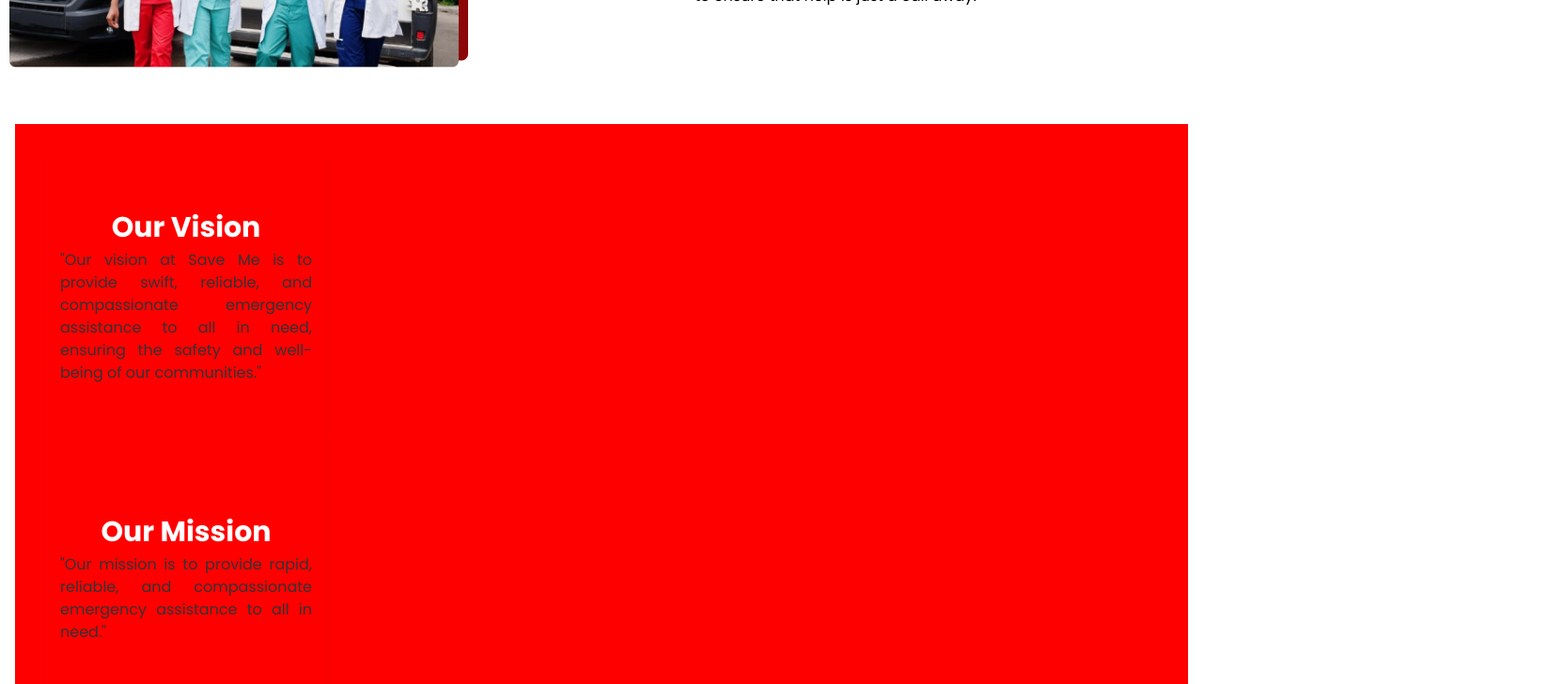
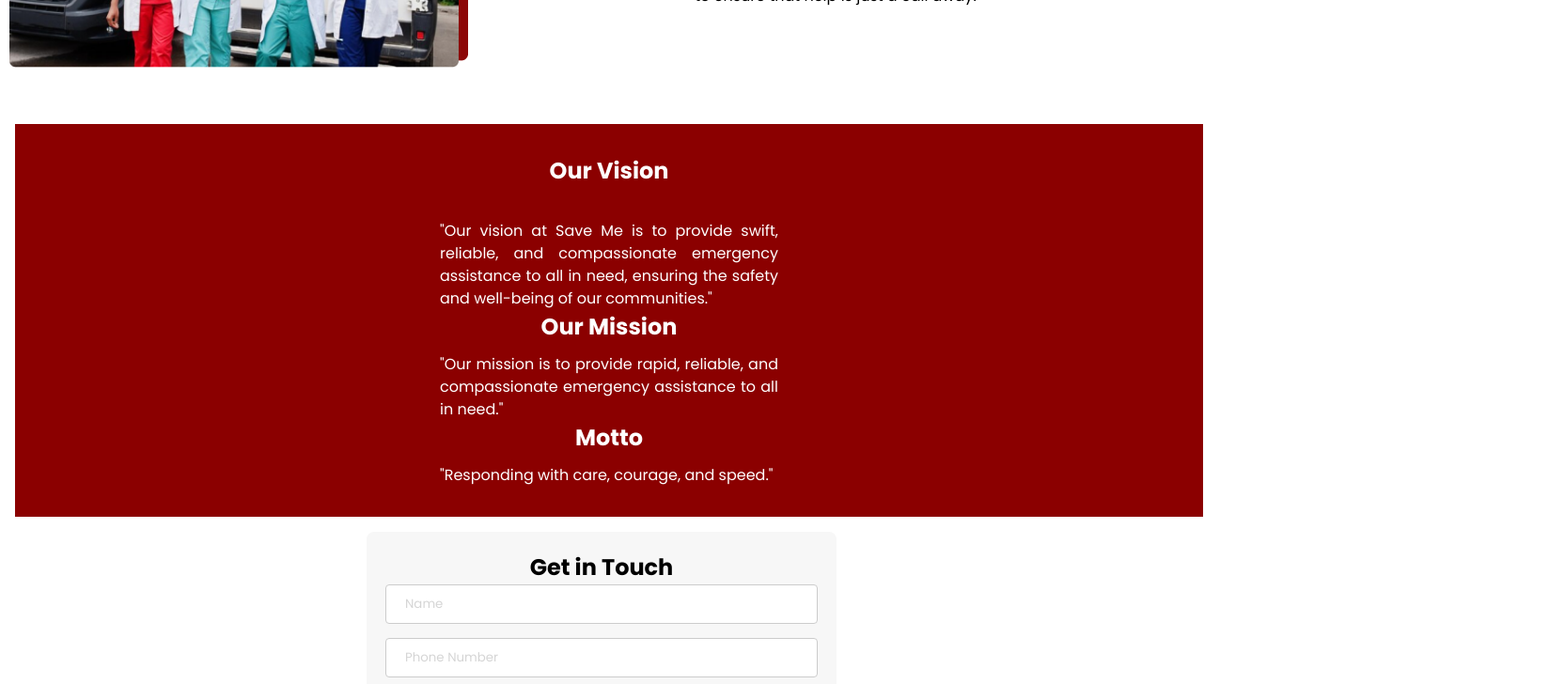
Before and after one commit to GenesysLearnable/ES-FE-5, a React (Vite) app: page /About in a window 1280 px wide. Shown: the part 840-1568 px from the top of the page at 94% size, 1664 px wide, since content can reach past the window. Built offline with nearby package versions, Linux system fonts and the light colour scheme; a web font is replaced by a local one.

Commit message:
changes to the about us page

```diff
--- a/src/aboutus.css
+++ b/src/aboutus.css
@@ -15,6 +15,7 @@
     background-color: white;
     padding: 1rem;
     box-shadow: 0 2px 4px rgba(0,0,0,0.1);
+    width: 130%;
   }
 
   .navbar ul {
@@ -31,6 +32,10 @@
   }
   .navbar a:hover {
     color: red;
+  }
+  .top-about-us{
+    margin: 0;
+    margin-right: 0;
   }
 
   .signup-btn {
@@ -119,44 +124,50 @@
     line-height: 1.5;
   }
 
-
   .info-section {
     display: flex;
-    justify-content: space-around;
+    flex-wrap: wrap;
+    align-items: center;
     padding: 2rem;
-    flex-wrap: wrap;
-    background-color: red;
-    margin: 1rem
+    background-color: #8B0000;
+    margin: 1rem;
+  justify-content: space-between;
+  }
+
+
+  .info-column {
+    width: calc(33.333% - 40px);
+    flex: 1;
+    color: white;
+    /* margin-right: 20px; */
+    margin: 0;
   }
 
   .info-column h2 {
+    font-size: 24px;
     color: white;
     text-align: center;
-  }
-
-  .info-column {
-    box-shadow: 0 2px 4px rgba(0,0,0,0.1);
-  padding: 1rem;
-  background-color: red;
-  margin: 0rem;
-  width: 300px;
-  height: 300px;
-  overflow-wrap: break-word;
-  display: flex;
-  flex-direction: column;
-  justify-content: center;
-  transition: background-color 0.3s, box-shadow 0.3s; /* add transition effect */
+    margin-bottom: 10px;
   }
 
   .info-column p {
+    font-size: 16px;
     text-align: justify;
   }
+
+  .info-column, .info-section{
+    margin-right: 0;
+  }
+
 
   .info-column:hover {
     background-color: #8B0000;
     box-shadow: 0 4px 8px rgba(0,0,0,0.2);
   }
 
+  .info-section .info-column:last-child {
+    margin-right: 0;
+  }
 
   .contact-form {
     max-width: 500px;
--- a/src/aboutus/about.jsx
+++ b/src/aboutus/about.jsx
@@ -11,7 +11,7 @@
         <img src={saveme}  alt="Home Logo"  />
       </a>
 
-      <ul>
+      <ul className='top-about-us'>
       <li><Link to="/" as="a">Home</Link></li>
           <li><Link to="/About" as="a">About</Link></li>
           <li><Link to="/ContactUs" as="a">Contact Us</Link></li>
@@ -50,6 +50,7 @@
       <section className="info-section">
         <div className="info-column">
           <h2>Our Vision</h2>
+          <br/>
           <p>"Our vision at Save Me is to provide swift, reliable, and compassionate emergency assistance to all in need,
              ensuring the safety and well-being of our communities."</p>
         </div>
```
